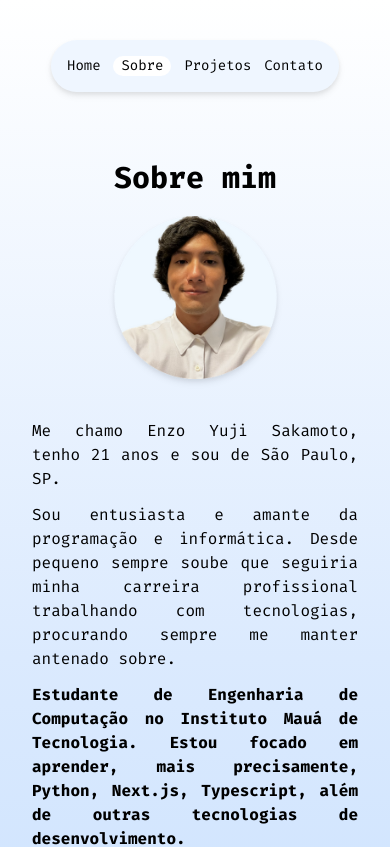
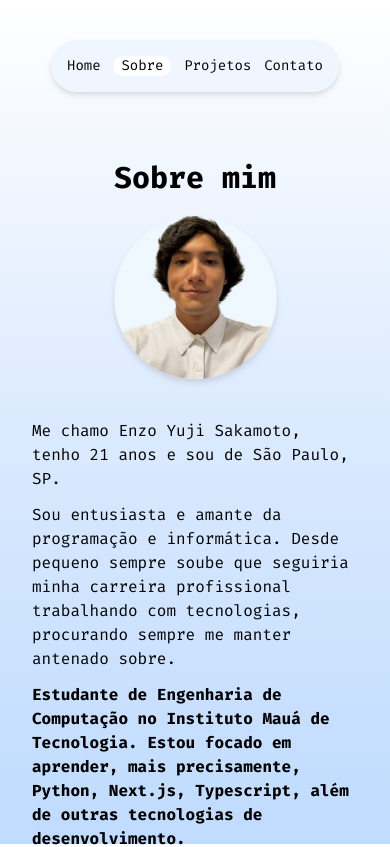
Before and after one commit to enzosakamoto/architecture-portfolio, a Next.js app: page /about in a window 390 px wide. Shown: the top 847 px of the page. Built offline with nearby package versions, Linux system fonts and the light colour scheme.

Commit message:
fixed responsive

```diff
--- a/src/app/about/page.tsx
+++ b/src/app/about/page.tsx
@@ -7,7 +7,7 @@ import avatar from '../assets/avatar.png'
 export default function About() {
   const { english } = useLanguage()
   return (
-    <main className="flex h-auto flex-col gap-32 bg-gradient-to-b from-white via-blue-100 to-blue-200 py-40">
+    <main className="flex h-screen flex-col gap-32 bg-gradient-to-b from-white via-blue-100 to-blue-200 py-40">
       <Navbar english={english} />
       <section className="flex flex-col items-center justify-center gap-5">
         <p className="text-bold text-3xl font-bold sm:text-5xl">
@@ -15,11 +15,11 @@ export default function About() {
         </p>
         <div className="flex flex-col items-center justify-center gap-10 px-8 sm:px-16 md:px-32 xl:flex-row">
           <Image
-            className="flex w-1/2 justify-center drop-shadow-md sm:w-1/3 xl:w-10/12"
+            className="flex w-1/2 max-w-lg justify-center drop-shadow-md sm:w-1/3 xl:w-10/12"
             src={avatar}
             alt="Profile picture"
           />
-          <article className="flex flex-col justify-center gap-3 text-justify text-base lg:text-lg">
+          <article className="flex flex-col justify-center gap-3 text-base sm:text-justify lg:text-lg">
             <p>
               {english
                 ? 'My name is Enzo Yuji Sakamoto, I am 21 years old and I am from São Paulo, SP.'
--- a/src/app/page.tsx
+++ b/src/app/page.tsx
@@ -8,7 +8,7 @@ export default function Home() {
   const { english, changeLanguage } = useLanguage()
 
   return (
-    <main className="h-auto bg-gradient-to-b from-white via-blue-100 to-blue-200 py-44 md:h-screen md:py-0">
+    <main className="h-screen bg-gradient-to-b from-white via-blue-100 to-blue-200 py-44 md:h-screen md:py-0">
       <Navbar english={english} />
       <section className="flex h-full w-full flex-col items-center justify-center gap-8 px-10 md:flex-row xl:gap-16">
         <div className="flex flex-col gap-0">
```
